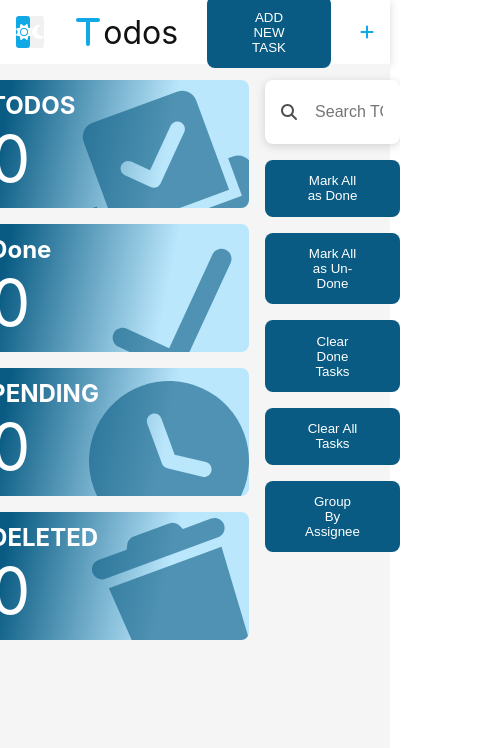
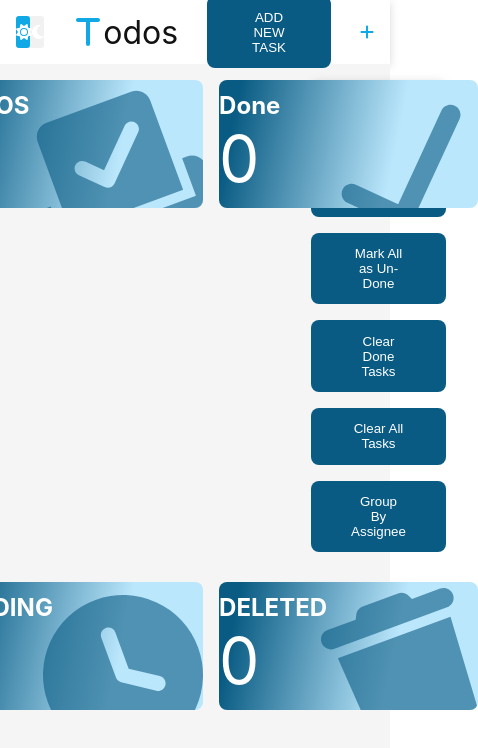
Before and after one commit to AhmadEleiwa/TodoListReact, a React (Create React App) app: page / in a window 390 px wide. Shown: the top 748 px of the page, 478 px wide, since content can reach past the window. Built offline with nearby package versions, Linux system fonts and the light colour scheme.

Commit message:
Flex wrap  &  flex direction column in mobile

```diff
--- a/src/shared/Statisics/style.css
+++ b/src/shared/Statisics/style.css
@@ -3,4 +3,14 @@
     flex-direction: column;
     gap: 1em;
     margin-top: 1em;
+    flex-wrap: wrap;
 }
+
+@media screen and (max-width:390px) {
+    .statisics-list{
+        width: 100%;
+        /* flex-direction: row; */
+        display: grid;
+        grid-template-columns: 1fr 1fr;
+    }
+}
```
